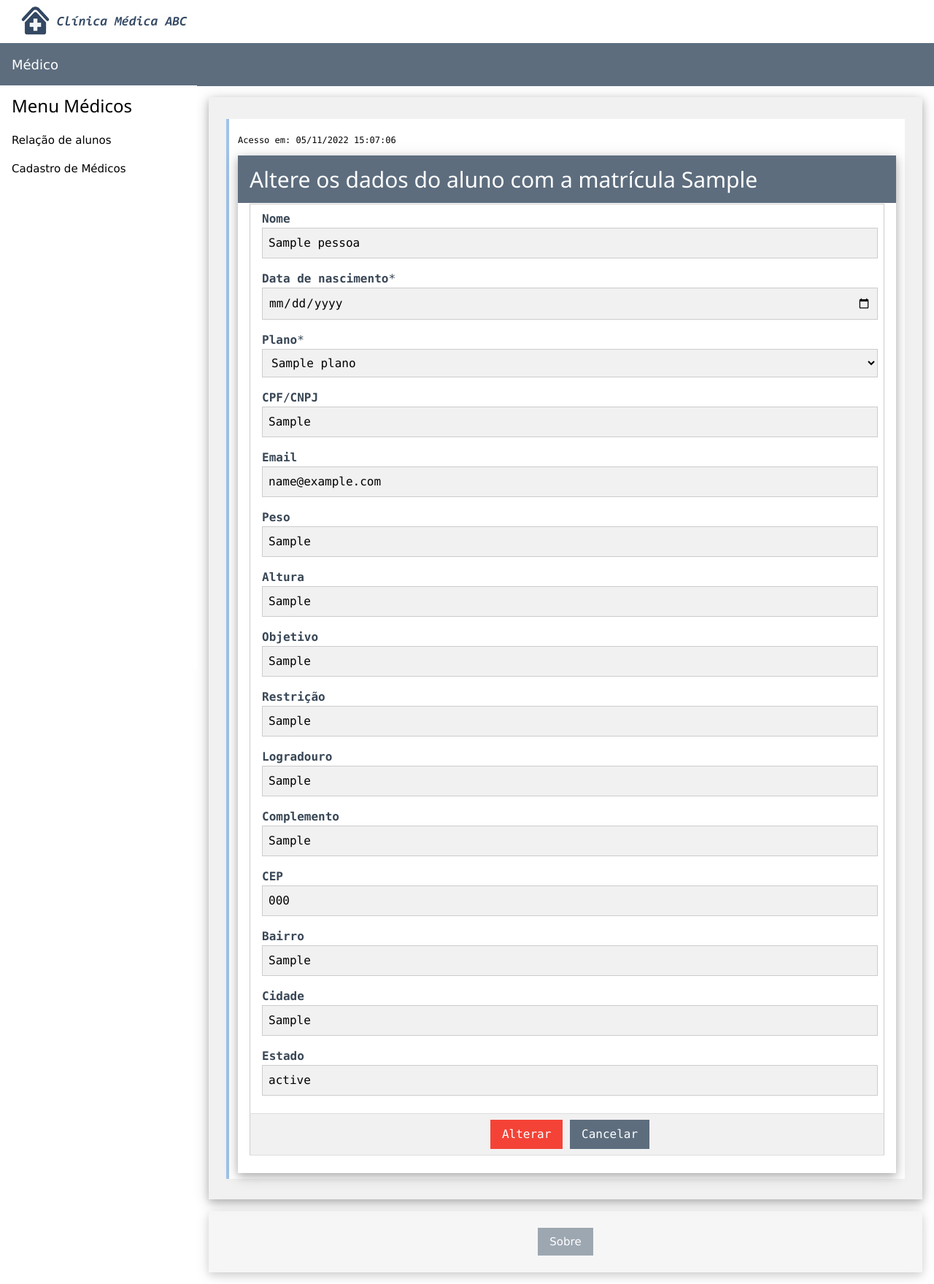
After one commit to abressam/TDE_pucademia, a PHP site: page /alunoAtualizar.php?id=1 in a window 1280 px wide. The commit adds this page. Shown: the whole page at 73% size. Run offline with PHP 8.4, Linux system fonts and the light colour scheme; tables that the repository leaves empty or names only in its code hold one stand-in row (values such as "Sample post").

Commit message:
adicionadas telas novas

```diff
--- /dev/null
+++ b/alunoAtualizar.php
@@ -0,0 +1,201 @@
+<!DOCTYPE html>
+<!-------------------------------------------------------------------------------
+    Desenvolvimento Web
+    PUCPR
+    Profa. Cristina V. P. B. Souza
+    Agosto/2022
+---------------------------------------------------------------------------------->
+<!-- MedAtualizar.php -->
+
+<html>
+	<head>
+		<title>IE - Instituição de Ensino</title>
+		<link rel="icon" type="image/png" href="imagens/IE_favicon.png"/>
+		<meta name="viewport" content="width=device-width, initial-scale=1">
+		<link rel="stylesheet" href="https://www.w3schools.com/w3css/4/w3.css">
+		<link rel="stylesheet" href="css/customize.css">
+	</head>
+<body onload="w3_show_nav('menuMedico')" >
+	<!-- Inclui MENU.PHP  -->
+	<?php require 'geral/menu.php'; ?>
+	<?php require 'bd/conectaBD.php'; ?>
+
+	<!-- Conteúdo Principal: deslocado para direita em 270 pixels quando a sidebar é visível -->
+	<div class="w3-main w3-container" style="margin-left:270px;margin-top:117px;">
+		<div class="w3-panel w3-padding-large w3-card-4 w3-light-grey">
+			<p class="w3-large">
+			<div class="w3-code cssHigh notranslate">
+				<!-- Acesso em:-->
+				<?php
+
+				date_default_timezone_set("America/Sao_Paulo");
+				$data = date("d/m/Y H:i:s", time());
+				echo "<p class='w3-small' > ";
+				echo "Acesso em: ";
+				echo $data;
+				echo "</p> "
+				?>
+
+				<!-- Acesso ao BD-->
+				<?php
+				$id = $_GET['id'];
+
+				// Cria conexão
+				$conn = mysqli_connect($servername, $username, $password, $database);
+
+				// Verifica conexão
+				if (!$conn) {
+					die("<strong> Falha de conexão: </strong>" . mysqli_connect_error());
+				}
+				// Configura para trabalhar com caracteres acentuados do português
+				mysqli_query($conn, "SET NAMES 'utf8'");
+				mysqli_query($conn, 'SET character_set_connection=utf8');
+				mysqli_query($conn, 'SET character_set_client=utf8');
+				mysqli_query($conn, 'SET character_set_results=utf8');
+
+				// Faz Select na Base de Dados
+				$sql = "SELECT p.pessoaId, p.cpfCnpj, p.email, p.dataNascimento, p.genero, p.nome, p.logradouro, p.complemento, p.cep, p.bairro, p.cidade, p.estado, a.matricula, a.peso, a.objetivo, a.altura, ap.planoId, a.restricao
+                        FROM pessoa AS p
+                            INNER JOIN aluno AS a ON (p.pessoaId = a.pessoaId)
+                            INNER JOIN aluno_plano as ap ON (ap.pessoaId = a.pessoaId)
+                        WHERE p.pessoaId = $id";
+
+				//Inicio DIV form
+				echo "<div class='w3-responsive w3-card-4'>";
+				if ($result = mysqli_query($conn, $sql)) {
+					if(mysqli_num_rows($result) == 1){
+						$row = mysqli_fetch_assoc($result);
+
+						$dataNascimento 	= $row["dataNascimento"];
+						$id 				= $row["pessoaId"];
+						$matricula 			= $row["matricula"];
+						$planoId 			= $row["planoId"];
+						$peso 				= $row["peso"];
+						$objetivo 			= $row["objetivo"];
+						$altura 			= $row["altura"];
+						$restricao 			= $row["restricao"];
+						$nome 				= $row["nome"];
+						$cpfCnpj 			= $row["cpfCnpj"];
+						$email 				= $row["email"];
+						$genero 			= $row["genero"];
+						$logradouro 		= $row["logradouro"];
+						$complemento 		= $row["complemento"];
+						$cep 				= $row["cep"];
+						$bairro 			= $row["bairro"];
+						$cidade 			= $row["cidade"];
+						$estado 			= $row["estado"];
+
+
+						// Faz Select na Base de Dados
+						$sqlG = "SELECT nome, planoId FROM plano";
+
+						$optionsEspec = array();
+
+						if ($result = mysqli_query($conn, $sqlG)) {
+							while ($row = mysqli_fetch_assoc($result)) {
+								$selected = "";
+								if ($row['planoId'] == $planoId)
+									$selected = "selected";
+								array_push($optionsEspec, "\t\t\t<option " . $selected . " value='". $row["planoId"] ."'>". $row["nome"] ."</option>\n");
+							}
+						}
+
+						?>
+						<div class="w3-container w3-theme">
+							<h2>Altere os dados do aluno com a matrícula <?php echo $matricula; ?></h2>
+						</div>
+						<form class="w3-container" action="alunoAtualizar_exe.php" method="post" enctype="multipart/form-data">
+							<table class='w3-table-all flex-container'>
+								<tr>
+									<td style="width:50%;">
+
+									<input type="hidden" id="Id" name="Id" value="<?php echo $id; ?>">
+
+									<label class="w3-text-IE"><b>Nome</b></label>
+									<input class="w3-input w3-border w3-light-grey " name="nome" type="text" pattern="[a-zA-Z\u00C0-\u00FF ]{10,100}$" placeholder="Informe um nome..." title="Nome entre 10 e 100 letras." value="<?php echo $nome; ?>" required></p>
+
+
+									<label class="w3-text-IE"><b>Data de nascimento</b>*</label>
+									<input class="w3-input w3-border w3-light-grey " name="dataNascimento" id="dataNascimento"  type="date" maxlength="15" placeholder="dd/mm/aaaa" title="dd/mm/aaaa" value="<?php echo $dataNascimento; ?>" required></p>
+
+
+									<label class="w3-text-IE"><b>Plano</b>*</label>
+									<select name="planoId" id="planoId" class="w3-input w3-border w3-light-grey " required>
+									<?php
+										foreach($optionsEspec as $key => $value){
+											echo $value;
+										}
+									?>
+									</select></p>
+
+									<label class="w3-text-IE"><b>CPF/CNPJ</b></label>
+									<input class="w3-input w3-border w3-light-grey " name="cpfCnpj" type="text" title="CPF/CNPJ" placeholder="Informe um CPF/CNPJ..." value="<?php echo $cpfCnpj; ?>" required></p>
+
+									<label class="w3-text-IE"><b>Email</b></label>
+									<input class="w3-input w3-border w3-light-grey " name="email" type="email" title="Email" placeholder="Informe o email..." value="<?php echo $email; ?>" required></p>
+
+									<label class="w3-text-IE"><b>Peso</b></label>
+									<input class="w3-input w3-border w3-light-grey " name="peso" type="text" title="Peso" placeholder="Informe o peso..." value="<?php echo $peso; ?>" required></p>
+
+									<label class="w3-text-IE"><b>Altura</b></label>
+									<input class="w3-input w3-border w3-light-grey " name="altura" type="text" title="Altura" placeholder="Informe a altura..." value="<?php echo $altura; ?>" required></p>
+
+									<label class="w3-text-IE"><b>Objetivo</b></label>
+									<input class="w3-input w3-border w3-light-grey " name="objetivo" type="text" title="Objetivo" placeholder="Informe o objetivo..." value="<?php echo $objetivo; ?>" required></p>
+
+									<label class="w3-text-IE"><b>Restrição</b></label>
+									<input class="w3-input w3-border w3-light-grey " name="restricao" type="text" title="Restricao" placeholder="Informe a restrição..." value="<?php echo $restricao; ?>" required></p>
+
+									<label class="w3-text-IE"><b>Logradouro</b></label>
+									<input class="w3-input w3-border w3-light-grey " name="logradouro" type="text" title="Logradouro" placeholder="Informe um logradouro..." value="<?php echo $logradouro; ?>" required></p>
+
+									<label class="w3-text-IE"><b>Complemento</b></label>
+									<input class="w3-input w3-border w3-light-grey " name="complemento" type="text" title="Complemento" placeholder="Informe o complemento..." value="<?php echo $complemento; ?>" required></p>
+
+									<label class="w3-text-IE"><b>CEP</b></label>
+									<input class="w3-input w3-border w3-light-grey " name="CEP" type="text" title="CEP" placeholder="Informe um CEP..." value="<?php echo $cep; ?>" required></p>
+
+									<label class="w3-text-IE"><b>Bairro</b></label>
+									<input class="w3-input w3-border w3-light-grey " name="bairro" type="text" title="Bairro" placeholder="Informe um bairro..." value="<?php echo $bairro; ?>" required></p>
+
+									<label class="w3-text-IE"><b>Cidade</b></label>
+									<input class="w3-input w3-border w3-light-grey " name="cidade" type="text" title="Cidade" placeholder="Informe uma cidade..." value="<?php echo $cidade; ?>" required></p>
+
+									<label class="w3-text-IE"><b>Estado</b></label>
+									<input class="w3-input w3-border w3-light-grey " name="estado" type="text" title="Estado" placeholder="Informe um estado..." value="<?php echo $estado; ?>" required></p>
+								</tr>
+
+								<tr>
+									<td colspan="2" style="text-align:center">
+									<input type="submit" value="Alterar" class="w3-btn w3-red" >
+									<input type="button" value="Cancelar" class="w3-btn w3-theme" onclick="window.location.href='alunoListar.php'">
+								</tr>
+							</table>
+						<br>
+						</form>
+								<?php
+					}else{?>
+								<div class="w3-container w3-theme">
+								<h2>Aluno inexistente</h2>
+								</div>
+								<br>
+							<?php
+							}
+				} else {
+					echo "<p style='text-align:center'>Erro executando UPDATE: " . mysqli_error($conn) . "</p>";
+				}
+				echo "</div>"; //Fim form
+				mysqli_close($conn);  //Encerra conexao com o BD
+				?>
+			</div>
+			</p>
+		</div>
+
+	<?php require 'geral/sobre.php';?>
+	<!-- FIM PRINCIPAL -->
+	</div>
+	<!-- Inclui RODAPE.PHP  -->
+	<?php require 'geral/rodape.php';?>
+
+</body>
+</html>
--- a/geral/menu.php
+++ b/geral/menu.php
@@ -39,7 +39,7 @@
 			<div class="w3-container">
 				<h3>Menu Médicos</h3>
 			</div>
-			<a class="w3-bar-item w3-button" href="medListar.php">Relação de Médicos</a>
+			<a class="w3-bar-item w3-button" href="alunoListar.php">Relação de alunos</a>
 			<a class="w3-bar-item w3-button" href="medIncluir.php">Cadastro de Médicos</a>
 
 
--- a/index.php
+++ b/index.php
@@ -6,6 +6,6 @@
         $url = substr($url,strrpos($url,"\\/"),strlen($url));  // Retira 2o. '/', se ainda houver esse caracter
         $url = strstr($url, '/',true);
     }
-    $url = "Location: /" . $url . "/medListar.php";	// Monta página para redirecionamento
+    $url = "Location: /" . $url . "/alunoListar.php";	// Monta página para redirecionamento
     header($url);
 ?>
```
Also changed, not shown: alunoAtualizar_exe.php (added, +113 -0 lines), alunoListar.php (added, +168 -0 lines).
